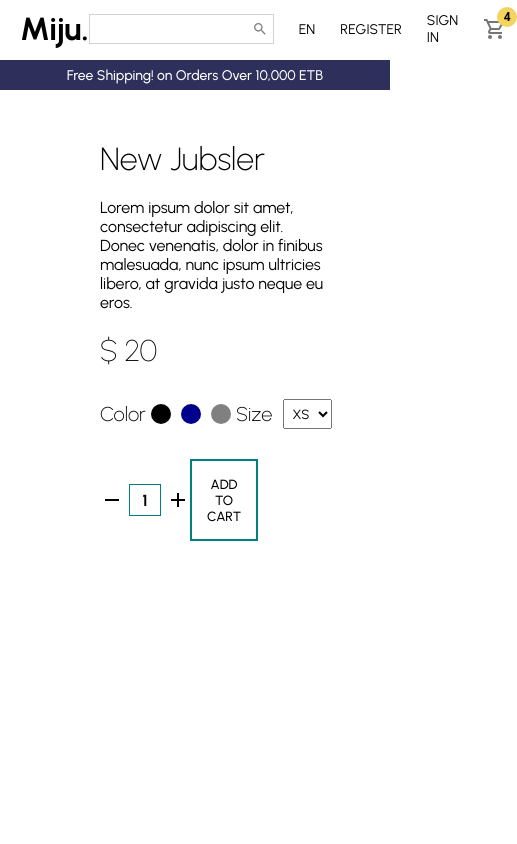
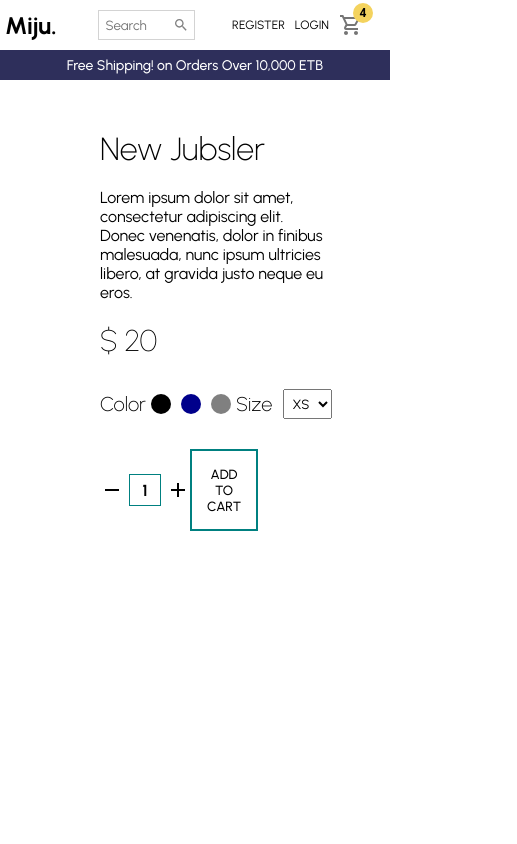
Before and after one commit to Felmeta-M/Miju, a React (Vite) app: page / in a window 390 px wide. Shown: the top 844 px of the page, 517 px wide, since content can reach past the window. Built offline with nearby package versions, Linux system fonts and the light colour scheme; grey boxes are pictures that could not be loaded.

Commit message:
responsive navbar

```diff
--- a/src/components/Navbar.jsx
+++ b/src/components/Navbar.jsx
@@ -1,9 +1,12 @@
 import { Search, ShoppingCartOutlined } from "@mui/icons-material";
 import { Badge } from "@mui/material";
 import styled from "styled-components";
+import { mobile, tablet, desktop } from "../responsive";
 
 const Container = styled.div`
   height: 60px;
+  ${mobile({ height: "50px" })};
+  ${tablet({ height: "55px" })};
 `;
 
 const Wrapper = styled.div`
@@ -11,6 +14,8 @@ const Wrapper = styled.div`
   display: flex;
   align-items: center;
   justify-content: space-between;
+  ${mobile({ padding: "10px 0px" })};
+  ${tablet({ padding: "10px 10px" })};
 `;
 
 const Left = styled.div`
@@ -19,6 +24,8 @@ const Left = styled.div`
 
 const Logo = styled.h1`
   font-weight: bold;
+  ${mobile({ fontSize: "24px", marginLeft: "5px" })};
+  ${tablet({ fontSize: "30px" })};
 `;
 
 const Center = styled.div`
@@ -37,12 +44,15 @@ const SearchContainer = styled.div`
 
 const Input = styled.input`
   border: none;
+  ${mobile({ width: "100%" })};
+  ${tablet({ width: "150px" })};
 `;
 
 const Language = styled.span`
   font-size: 14px;
   cursor: pointer;
   margin-left: 25px;
+  ${mobile({ display: "none" })}
 `;
 
 const Right = styled.div`
@@ -50,11 +60,14 @@ const Right = styled.div`
   display: flex;
   align-items: center;
   justify-content: flex-end;
+  ${mobile({ flex: 2, justifyContent: "center" })};
 `;
 const MenuItem = styled.div`
   font-size: 14px;
   cursor: pointer;
   margin-left: 25px;
+  ${mobile({ fontSize: "12px", marginLeft: "10px" })};
+  ${tablet({ fontSize: "16px", marginLeft: "15px" })};
 `;
 
 const Navbar = () => {
@@ -66,14 +79,14 @@ const Navbar = () => {
         </Left>
         <Center>
           <SearchContainer>
-            <Input />
+            <Input placeholder="Search" />
             <Search style={{ color: "gray", fontSize: 16 }} />
           </SearchContainer>
           <Language>EN</Language>
         </Center>
         <Right>
           <MenuItem>REGISTER</MenuItem>
-          <MenuItem>SIGN IN</MenuItem>
+          <MenuItem>LOGIN</MenuItem>
           <MenuItem>
             <Badge
               badgeContent={4}
```
